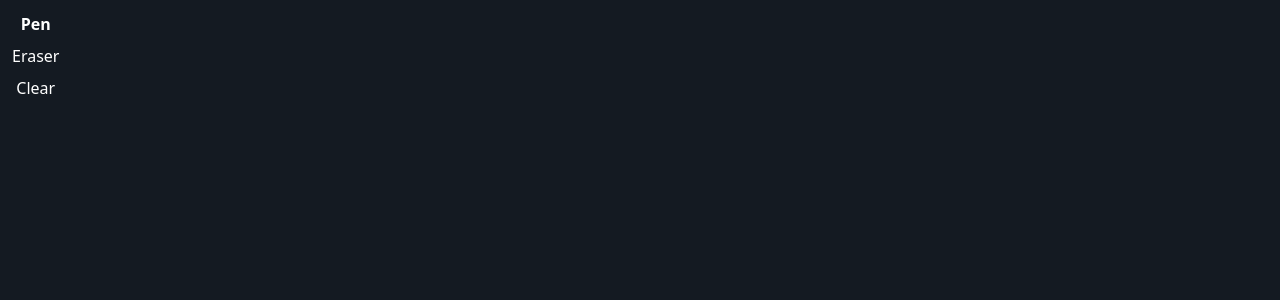
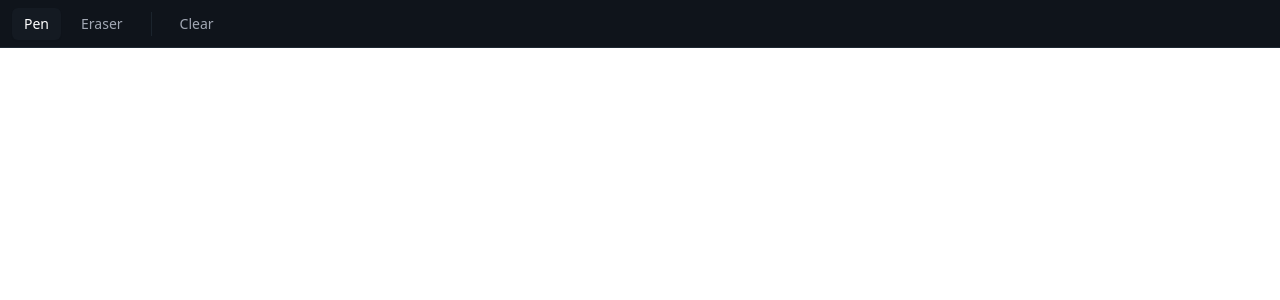
Before and after one commit to kagam1i/PixiDraw, a React (Vite) app: page / in a window 1280 px wide. Shown: the top 300 px of the page. Built offline with nearby package versions, Linux system fonts and the light colour scheme.

Commit message:
style: paint-like layout with top toolbar

```diff
--- a/src/ui/CanvasStage.jsx
+++ b/src/ui/CanvasStage.jsx
@@ -48,17 +48,15 @@ export const CanvasStage = () => {
     }, [tool])
 
     return (
-        <div className='relative w-full h-full bg-surface overflow-hidden'>
-            {/* слой для Pixi canvas */}
-            <div ref={hostRef} className='absolute inset-0' />
+        <div className='flex h-full w-full flex-col bg-bg overflow-hidden'>
+            <Toolbar
+                tool={tool}
+                onSelectTool={handleSelectTool}
+                onClear={handleClear}
+            />
 
-            {/* Toolbar поверх canvas (overlay) */}
-            <div className='absolute left-3 top-3 z-20 pointer-events-auto'>
-                <Toolbar
-                    tool={tool}
-                    onSelectTool={handleSelectTool}
-                    onClear={handleClear}
-                />
+            <div className='relative flex-1 bg-white'>
+                <div ref={hostRef} className='absolute inset-0' />
             </div>
         </div>
     )
--- a/src/ui/Toolbar.jsx
+++ b/src/ui/Toolbar.jsx
@@ -1,24 +1,41 @@
 export const Toolbar = ({ tool, onSelectTool, onClear }) => {
   return (
-    <div className="flex flex-col gap-2">
-      {/* Pen */}
+    <div className="flex h-12 items-center gap-2 border-b border-border bg-surface2 px-3">
       <button
+        type="button"
         onClick={() => onSelectTool('draw')}
-        className={tool === 'draw' ? 'font-bold' : ''}
+        className={
+          'rounded-md px-3 py-1.5 text-sm transition ' +
+          'hover:bg-surface hover:text-text active:scale-[0.97] ' +
+          (tool === 'draw'
+            ? 'bg-surface text-text shadow-sm'
+            : 'text-textMuted')
+        }
       >
         Pen
       </button>
 
-      {/* Eraser */}
       <button
+        type="button"
         onClick={() => onSelectTool('erase')}
-        className={tool === 'erase' ? 'font-bold' : ''}
+        className={
+          'rounded-md px-3 py-1.5 text-sm transition ' +
+          'hover:bg-surface hover:text-text active:scale-[0.97] ' +
+          (tool === 'erase'
+            ? 'bg-surface text-text shadow-sm'
+            : 'text-textMuted')
+        }
       >
         Eraser
       </button>
 
-      {/* Clear */}
-      <button onClick={onClear}>
+      <div className="mx-2 h-6 w-px bg-border/80" />
+
+      <button
+        type="button"
+        onClick={onClear}
+        className="rounded-md px-3 py-1.5 text-sm text-textMuted transition hover:bg-surface hover:text-text active:scale-[0.97]"
+      >
         Clear
       </button>
     </div>
```
